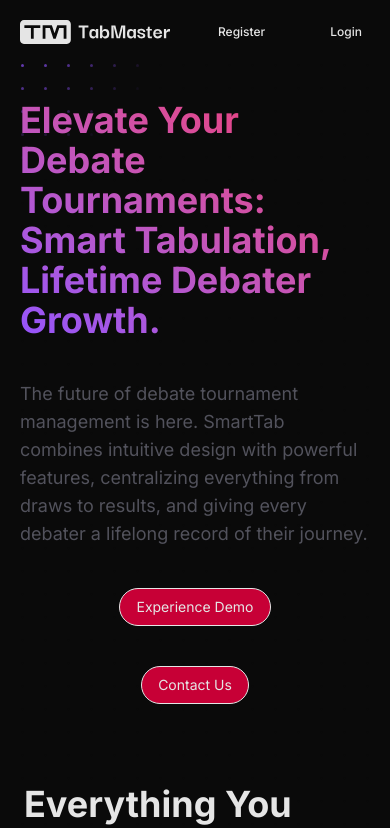
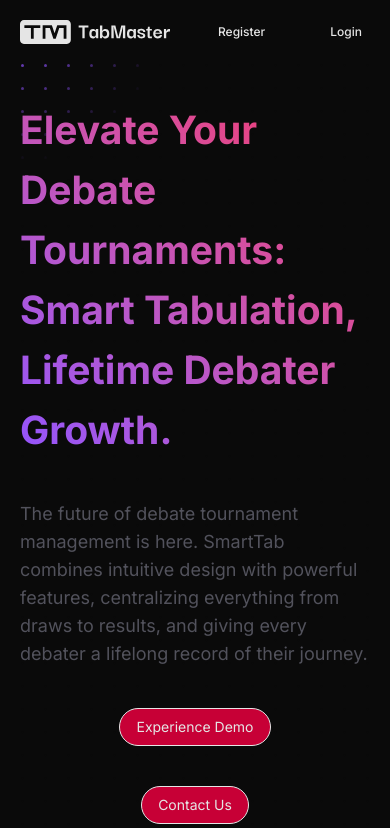
Before and after one commit to Ferdus615/TabMaster, a Next.js app: page / in a window 390 px wide. Shown: the top 828 px of the page. Built offline with nearby package versions, Linux system fonts and the light colour scheme.

Commit message:
tailwind utility for fliud-text & gradient_text

```diff
--- a/app/globals.css
+++ b/app/globals.css
@@ -44,3 +44,11 @@ body {
   background-color: #0a0a0a;
   color: #e5e5e5;
 }
+
+@utility fluid-text {
+  @apply text-[min(10vw,60px)] leading-15 font-bold p-5;
+}
+
+@utility gradient-text {
+  @apply text-transparent bg-clip-text bg-linear-to-tr from-violet-500 to-rose-500;
+}
--- a/components/landing_page/Hero.jsx
+++ b/components/landing_page/Hero.jsx
@@ -4,10 +4,7 @@ import ButtonR from "../button/ButtonR";
 const Hero = () => {
   return (
     <div className="flex flex-col items-center justify-center mx-auto max-w-6xl lg:min-h-screen">
-      <h1
-        className="text-4xl font-bold p-5 mt-20 text-transparent bg-clip-text bg-linear-to-tr
-       from-violet-500 to-rose-500 sm:text-center lg:text-5xl xl:text-6xl"
-      >
+      <h1 className="fluid-text gradient-text mt-20 sm:text-center">
         Elevate Your Debate Tournaments: Smart Tabulation, Lifetime Debater
         Growth.
       </h1>
```
Also changed, not shown: components/forms/Registration.jsx (+0 -19 lines).
